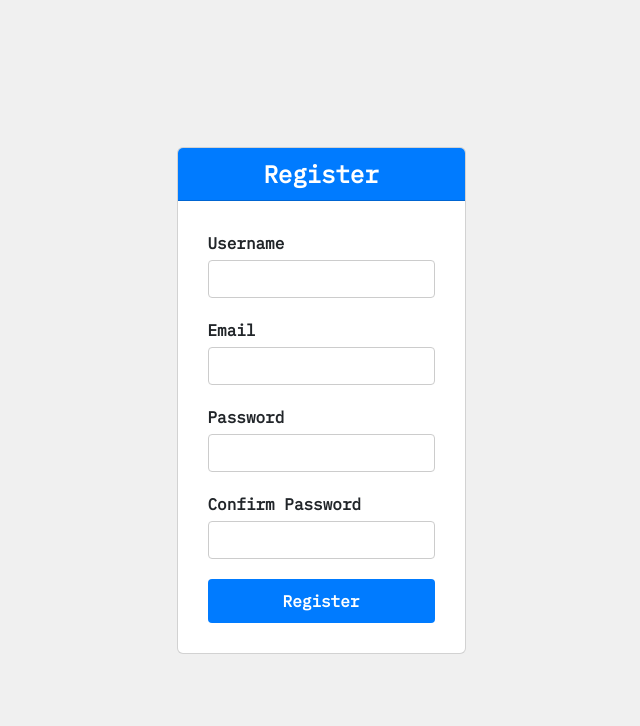
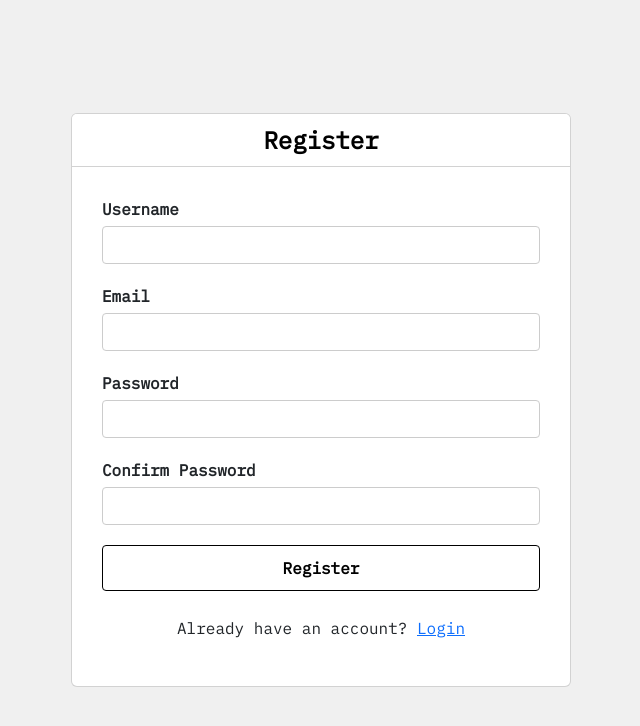
Before and after one commit to SaminSarker05/SaasBot, a Django app: page /register in a window 1280 px wide. Shown: the top 726 px of the page, without its empty margins (319-959 px from the left). Run offline with Django 4.2, Linux system fonts and the light colour scheme; some libraries are stand-ins or nearby versions.

Commit message:
finalized login/register pages

```diff
--- a/bot/templates/login.html
+++ b/bot/templates/login.html
@@ -95,7 +95,13 @@
         </div>
         <button type="submit">Login</button>
       </form>
+      <div style="text-align: center; margin-top: 25px;">
+        <p>Don't have an account?  <a href="register">Register Today</a></p>
+      </div>
     </div>
   </div>
+
+
 </div>
+
 {% endblock %}
--- a/bot/templates/register.html
+++ b/bot/templates/register.html
@@ -14,11 +14,11 @@
     height: 100vh;
   }
   .card {
-    max-width: 400px;
+    width: 500px;
   }
   .card-header {
-    background-color: #007bff;
-    color: white;
+    background-color: white;
+    color: black;
     font-size: 24px;
     font-weight: bold;
     text-align: center;
@@ -44,19 +44,17 @@
     margin-bottom: 10px;
   }
   button[type=submit] {
-    background-color: #007bff;
-    color: white;
+    background-color: white;
+    color: black;
     font-size: 16px;
     font-weight: bold;
     padding: 10px 20px;
-    border: none;
+    border: 1px black solid;
     border-radius: 4px;
     cursor: pointer;
     width: 100%;
   }
-  button[type=submit]:hover {
-    background-color: #0062cc;
-  }
+
   .alert-danger {
     background-color: #f8d7da;
     color: #721c24;
@@ -96,6 +94,9 @@
         </div>
         <button type="submit">Register</button>
       </form>
+      <div style="text-align: center; margin-top: 25px;">
+        <p>Already have an account?  <a href="login">Login</a></p>
+      </div>
     </div>
   </div>
 </div>
```
Also changed, not shown: bot/core/migrations/0003_remove_chat_session_id.py (added).
